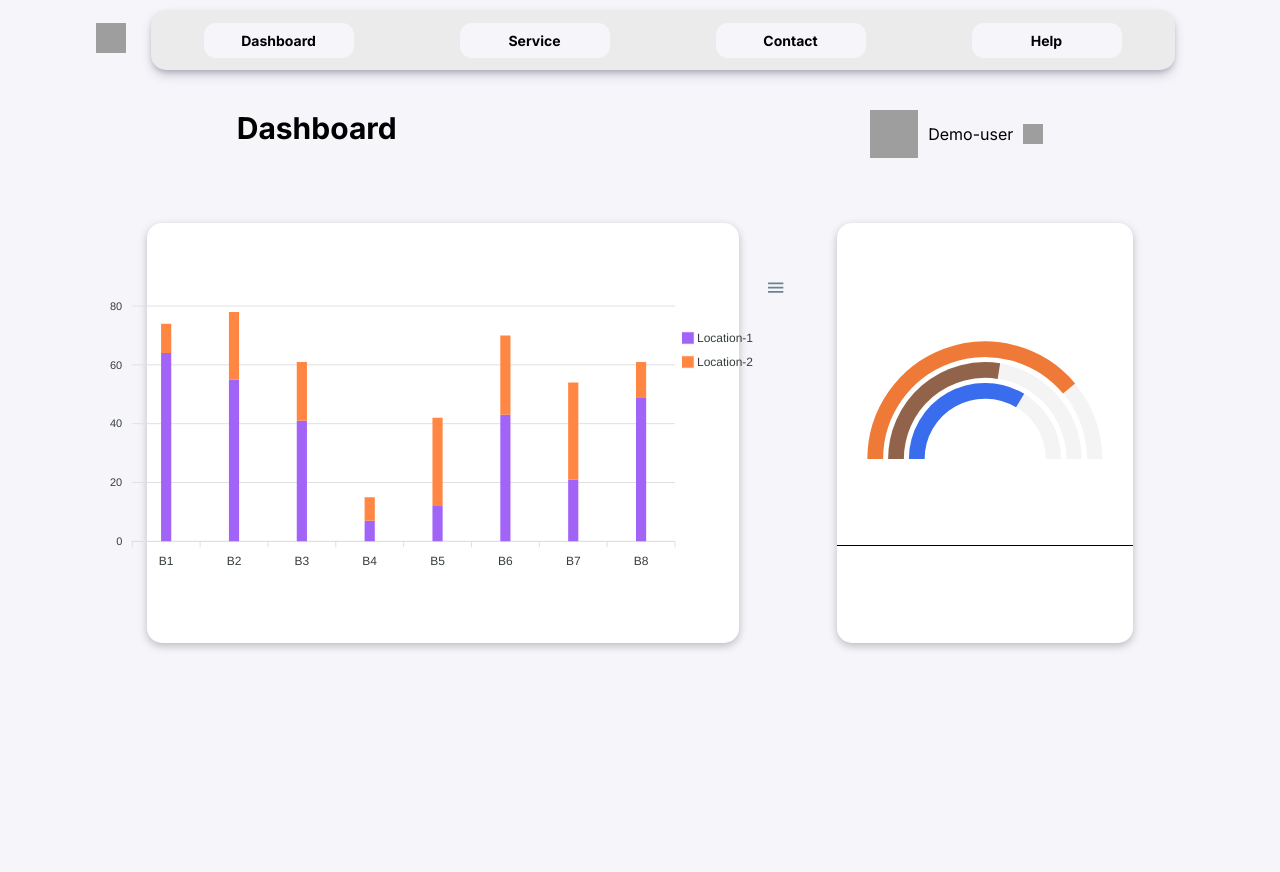
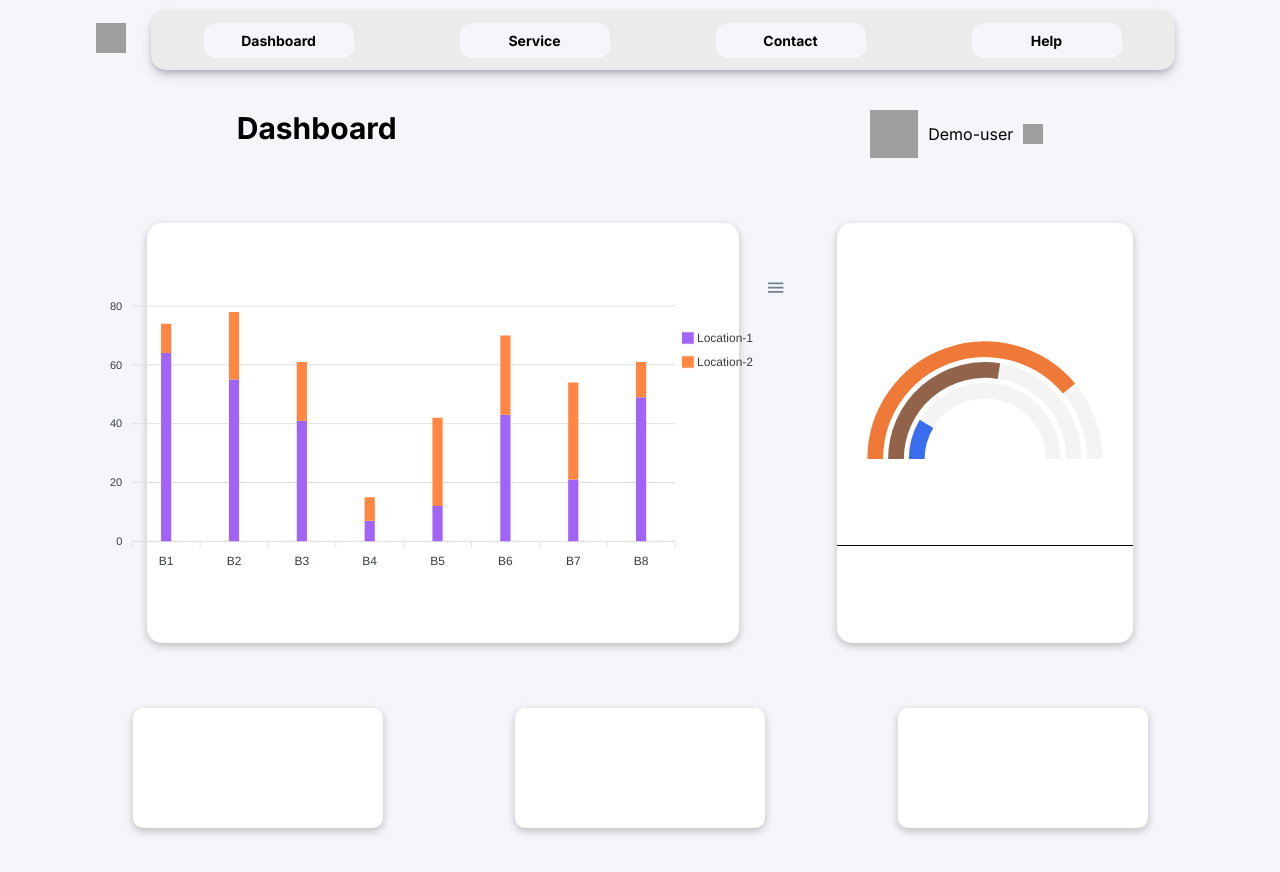
Before and after one commit to pradeep-08/dash-board-kriti, a React (Create React App) app: page / in a window 1280 px wide. Shown: the top 872 px of the page. Before the commit the page ends 800 px from the top, so only its background shows below. Built offline with nearby package versions, Linux system fonts and the light colour scheme; grey boxes are pictures that could not be loaded.

Commit message:
update
added card section in the page

```diff
--- a/src/App.js
+++ b/src/App.js
@@ -1,4 +1,5 @@
 import './App.css';
+import Card from './pages/card';
 import Chart from './pages/chart';
 import Nav from  './pages/nav'
 
@@ -7,6 +8,7 @@ function App() {
     <div className="App">
      <Nav />
      <Chart/>
+     <Card/>
     </div>
   );
 }
--- a/src/pages/bar2.js
+++ b/src/pages/bar2.js
@@ -6,7 +6,7 @@ class ApexChart extends React.Component {
     super(props);
 
     this.state = {
-      series: [78, 55, 67],
+      series: [78, 55, 17],
       options: {
         chart: {
           height: 500, // Increase the height of the chart
--- /dev/null
+++ b/src/pages/card.css
@@ -0,0 +1,15 @@
+.card-container {
+  display: flex;
+  justify-content: space-evenly;
+  background-color: #f6f5fa;
+  height: 200px;
+  width: 100%;
+}
+
+.card-container-child {
+    background-color: #FFFFFF;
+ height: 120px;
+ width: 250px;
+ border-radius: 10px;
+ box-shadow: rgba(0, 0, 0, 0.24) 0px 3px 8px;
+}
--- /dev/null
+++ b/src/pages/card.js
@@ -0,0 +1,15 @@
+import React from "react";
+import "../pages/card.css";
+function Card() {
+  return (
+    <>
+      <div className="card-container">
+        <div className="card-container-child"></div>
+        <div className="card-container-child"></div>
+        <div className="card-container-child"></div>
+      </div>
+    </>
+  );
+}
+
+export default Card;
```
